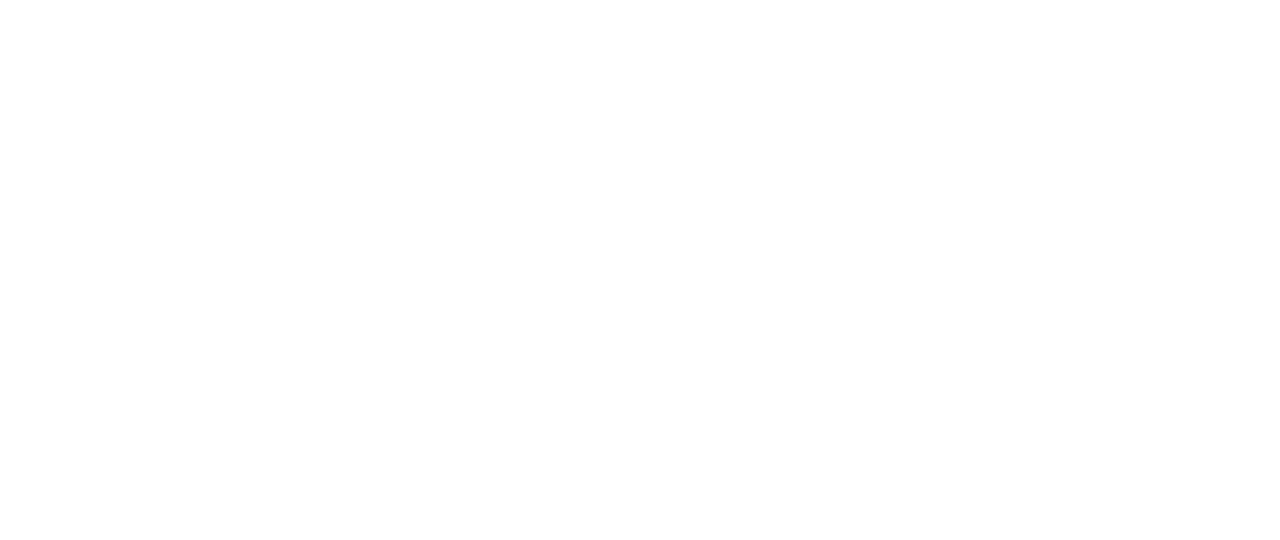
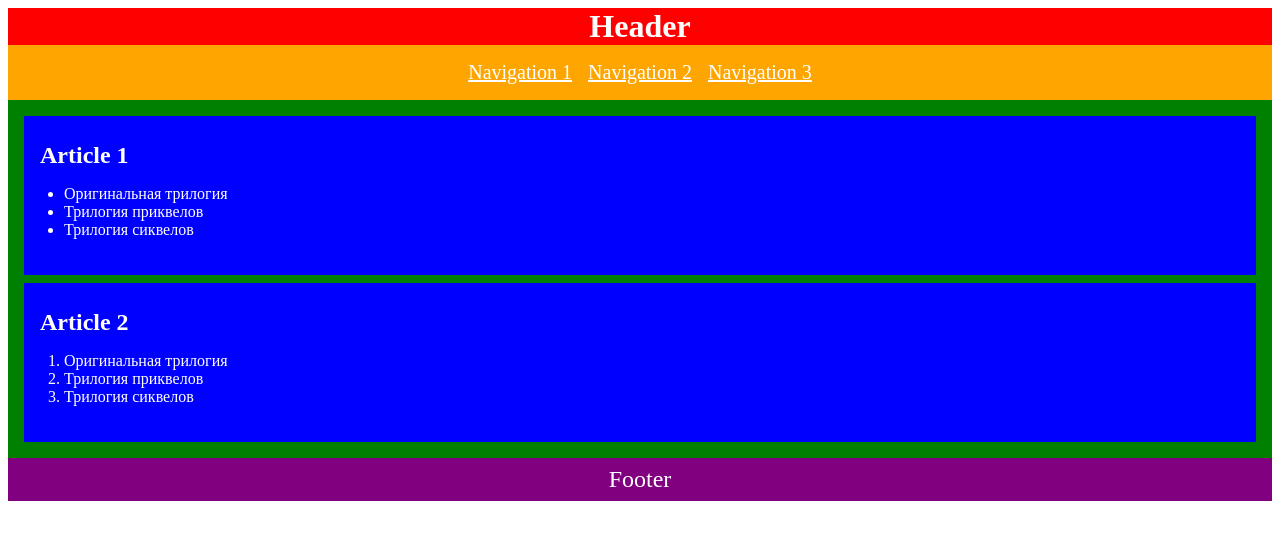
Before and after one commit to js-tasks-ru/htmlcss-20220210_m-tarasov, a website: page 02-dz0/01-semantic-mockup/solution.html in a window 1280 px wide. Drawn offline with Linux system fonts and the light colour scheme.

Commit message:
добавлено решение для 01-semantic-mockup

```diff
--- a/02-dz0/01-semantic-mockup/solution.html
+++ b/02-dz0/01-semantic-mockup/solution.html
@@ -1,4 +1,37 @@
 <!DOCTYPE html>
 <html lang="ru">
-    <!-- Ваше решение -->
+  <head>
+    <link rel="stylesheet" href="./style.css">
+  </head>
+  <body>
+    <header>
+      <h1>Header</h1>
+      <nav>
+        <a href="/">Navigation 1</a>
+        <a href="/">Navigation 2</a>
+        <a href="/">Navigation 3</a>
+      </nav>
+    </header>
+    <main>
+      <article>
+        <h2>Article 1</h2>
+        <ul>
+          <li>Оригинальная трилогия</li>
+          <li>Трилогия приквелов</li>
+          <li>Трилогия сиквелов</li>
+        </ul>
+      </article>
+      <article>
+        <h2>Article 2</h2>
+        <ol>
+          <li>Оригинальная трилогия</li>
+          <li>Трилогия приквелов</li>
+          <li>Трилогия сиквелов</li>
+        </ol>
+      </article>
+    </main>
+    <footer>
+      <h2>Footer</h2>
+    </footer>
+  </body>
 </html>
--- /dev/null
+++ b/02-dz0/01-semantic-mockup/style.css
@@ -0,0 +1,60 @@
+* {
+  box-sizing: border-box;
+}
+
+header {
+  background-color: red;
+}
+
+header h1 {
+  text-align: center;
+  margin: 0;
+}
+
+nav {
+  display: flex;
+  justify-content: center;
+  gap: 16px;
+  background-color: orange;
+  padding: 16px 0;
+}
+
+nav a {
+  font-size: 20px;
+}
+
+main {
+  display: flex;
+  flex-direction: column;
+  gap: 8px;
+  background-color: green;
+  box-sizing: border-box;
+  padding: 16px;
+}
+
+article {
+  padding: 26px 16px 20px;
+  background-color: blue;
+}
+
+footer {
+  background-color: purple;
+  text-align: center;
+  padding: 8px 0;
+}
+
+footer h2 {
+  font-weight: 300;
+}
+
+h1, h2, a, li {
+  color: white;
+}
+
+h1, h2 {
+  margin: 0;
+}
+
+ul, ol {
+  padding-left: 24px;
+}
```
